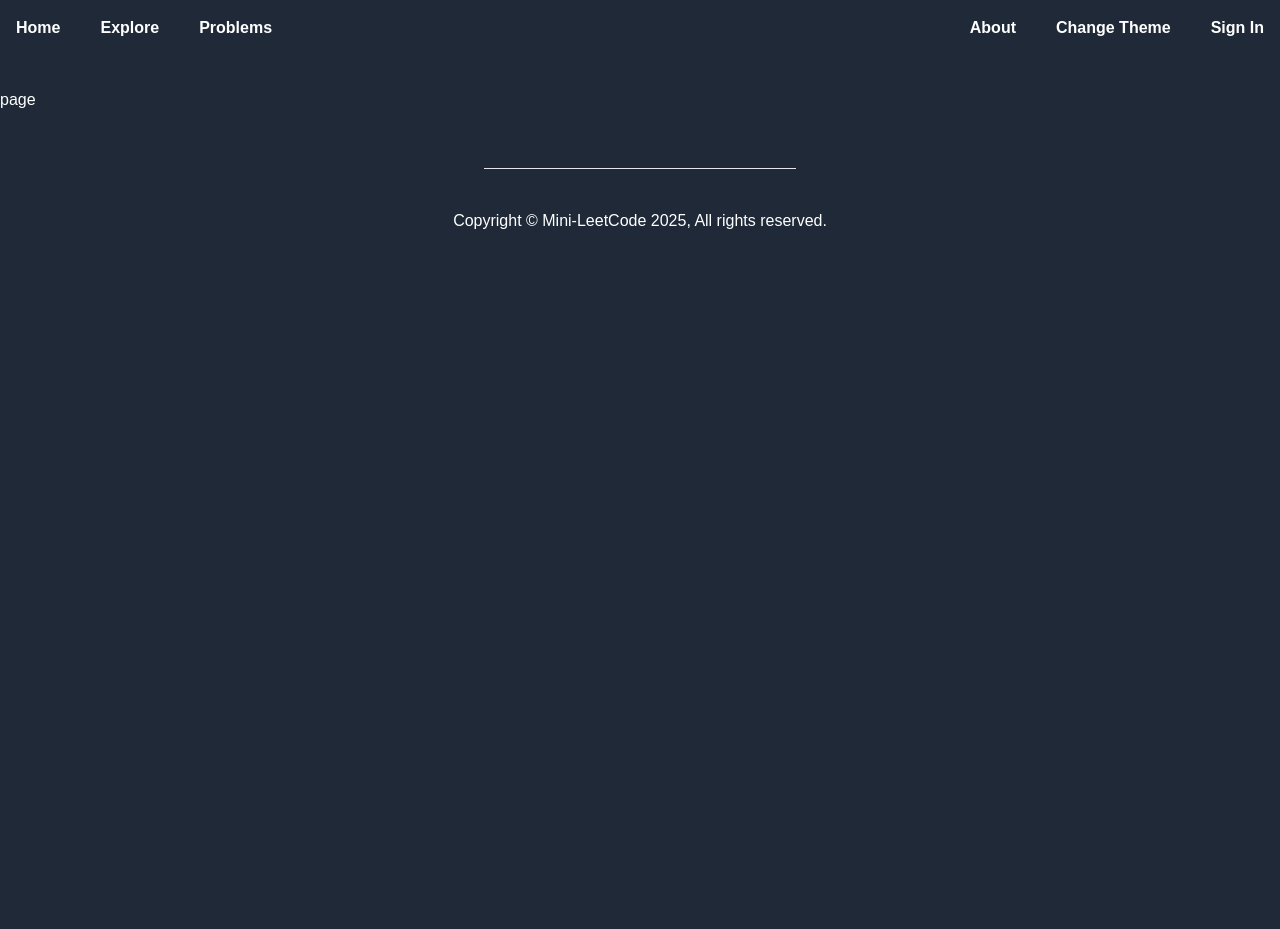
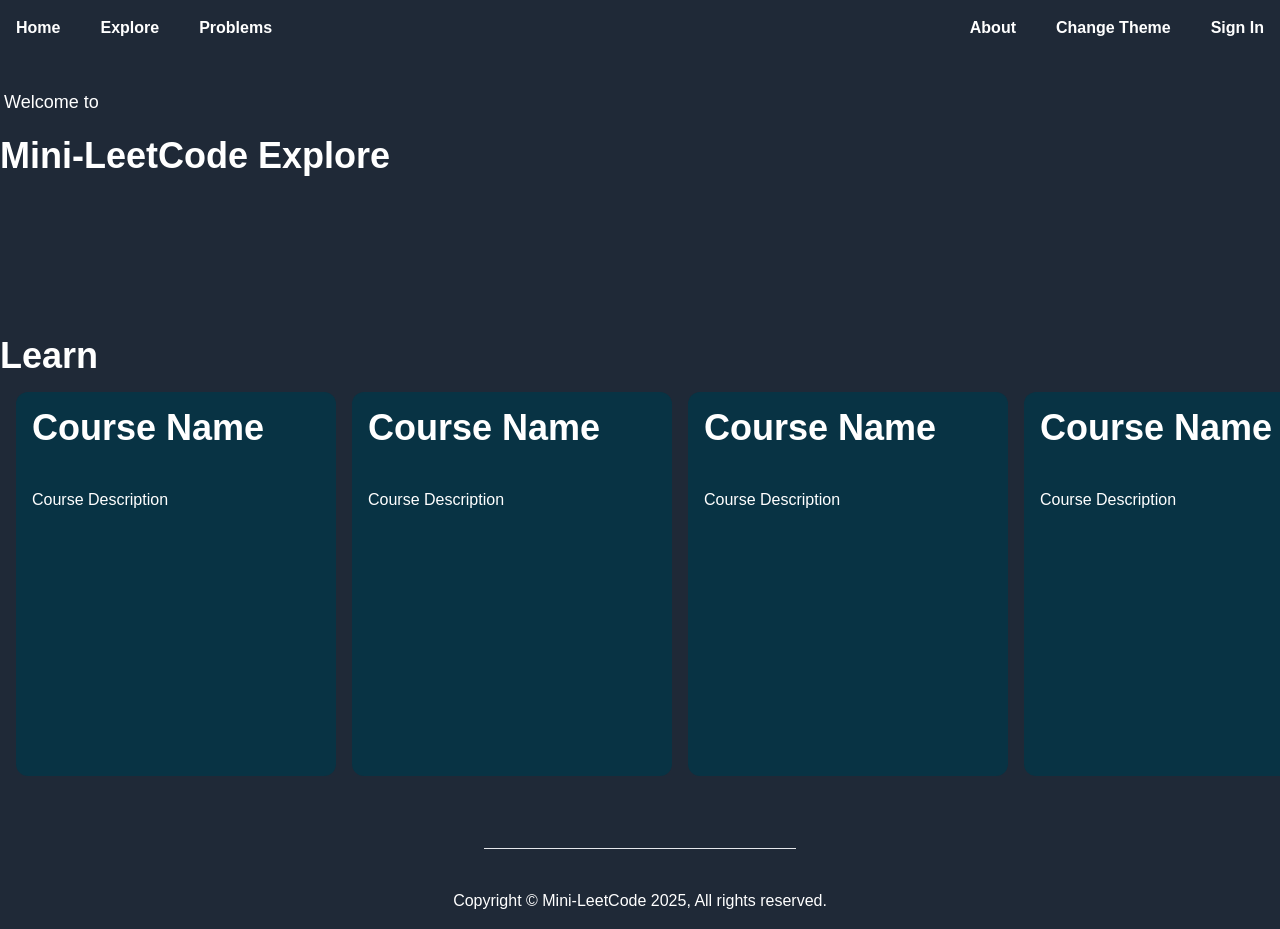
Before and after one commit to Einja/codestorm-client, a Next.js app: page /explore in a window 1280 px wide. Before the commit the page ends 800 px from the top, so only its background shows below. Built offline with nearby package versions, Linux system fonts and the light colour scheme.

Commit message:
explore page layout

```diff
--- a/app/explore/page.tsx
+++ b/app/explore/page.tsx
@@ -1,7 +1,26 @@
-import React from 'react'
-
+import React from "react";
+import Card from "../../components/explore/Card";
 export default function page() {
   return (
-    <div>page</div>
-  )
+    <div>
+      <div className="container mb-40">
+        <p className="mb-5 text-lg ml-1">Welcome to</p>
+        <p className="text-left max-w-lg font-bold text-4xl">
+          Mini-LeetCode Explore
+        </p>
+      </div>
+      <div className="container my-auto">
+        <p className="text-left max-w-lg font-bold text-4xl">Learn</p>
+        <div className="flex overflow-x-scroll no-scrollbar space-x-4 p-4">
+          <Card/>
+          <Card/>
+          <Card/>
+          <Card/>
+          <Card/>
+          <Card/>
+          <Card/>
+        </div>
+      </div>
+    </div>
+  );
 }
--- a/app/globals.css
+++ b/app/globals.css
@@ -21,5 +21,17 @@ body {
   background-color: var(--background-color);
   color: var(--text-color);
   transition: background-color 0.3s, color 0.3s;
-  font-family: Arial, Helvetica, sans-serif;
+  font-family: Arial, Verdana, sans-serif;
 }
+
+@layer utilities {
+  /* Hide scrollbar for Chrome, Safari and Opera */
+  .no-scrollbar::-webkit-scrollbar {
+      display: none;
+  }
+ /* Hide scrollbar for IE, Edge and Firefox */
+  .no-scrollbar {
+      -ms-overflow-style: none;  /* IE and Edge */
+      scrollbar-width: none;  /* Firefox */
+}
+}
--- a/components/ToggleTheme.tsx
+++ b/components/ToggleTheme.tsx
@@ -3,6 +3,7 @@ import React, { useEffect, useState } from "react";
 
 const ToggleTheme: React.FC = () => {
   const [theme, setTheme] = useState("dark");
+
   useEffect(() => {
     document.body.setAttribute("data-theme", theme);
   }, [theme]);
--- /dev/null
+++ b/components/explore/Card.tsx
@@ -0,0 +1,14 @@
+import React from "react";
+
+const Card: React.FC = () => {
+  return (
+    <div className="flex-shrink-0 w-80 h-96 bg-cyan-950 p-4 rounded-xl text-white">
+      <h2 className="text-4xl font-bold mb-10">Course Name</h2>
+      <p className="overflow-auto break-words">
+        Course Description
+      </p>
+    </div>
+  );
+};
+
+export default Card;
```
Also changed, not shown: package.json (+6 -6 lines), 2 other files (tests, documents, lock files or other folders).
